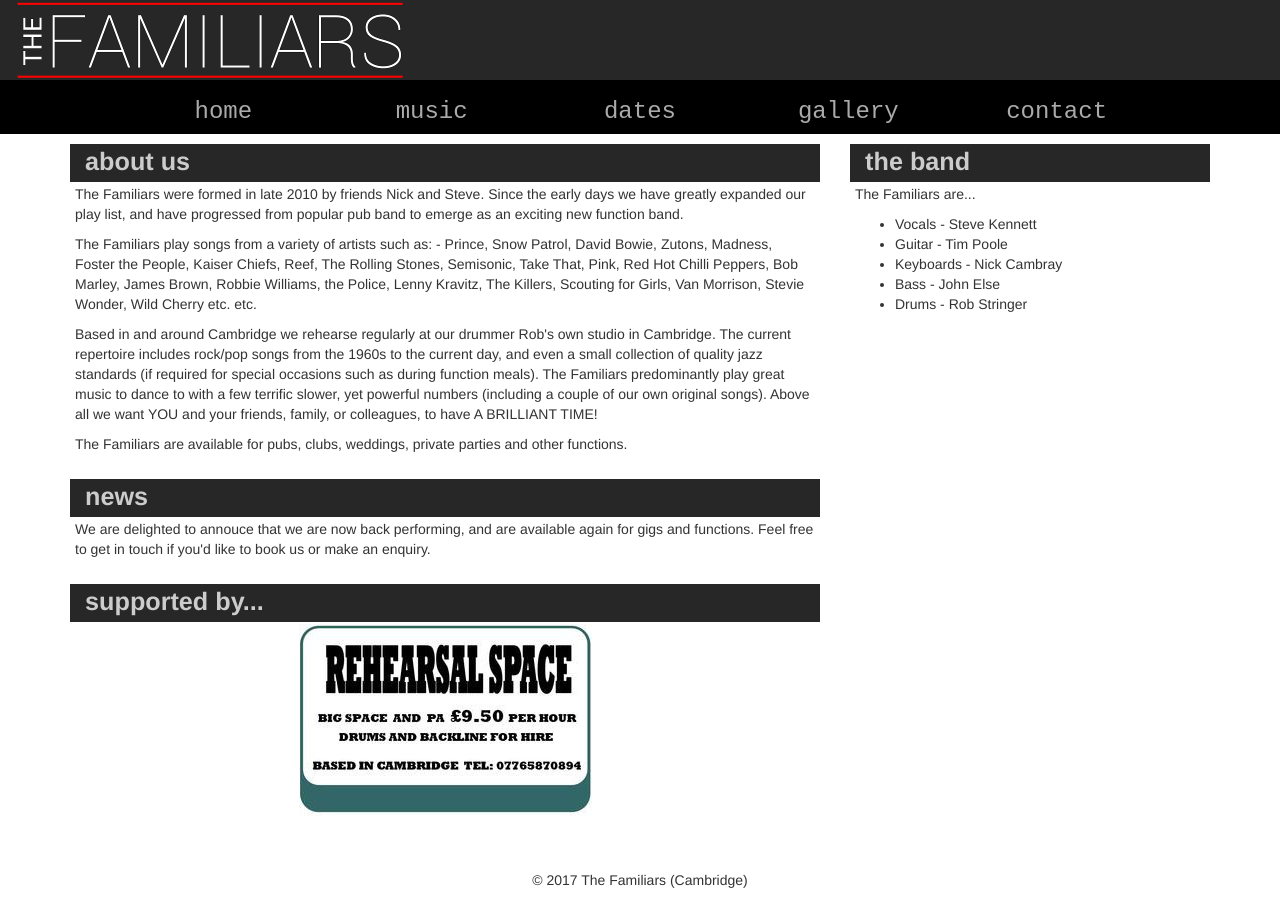
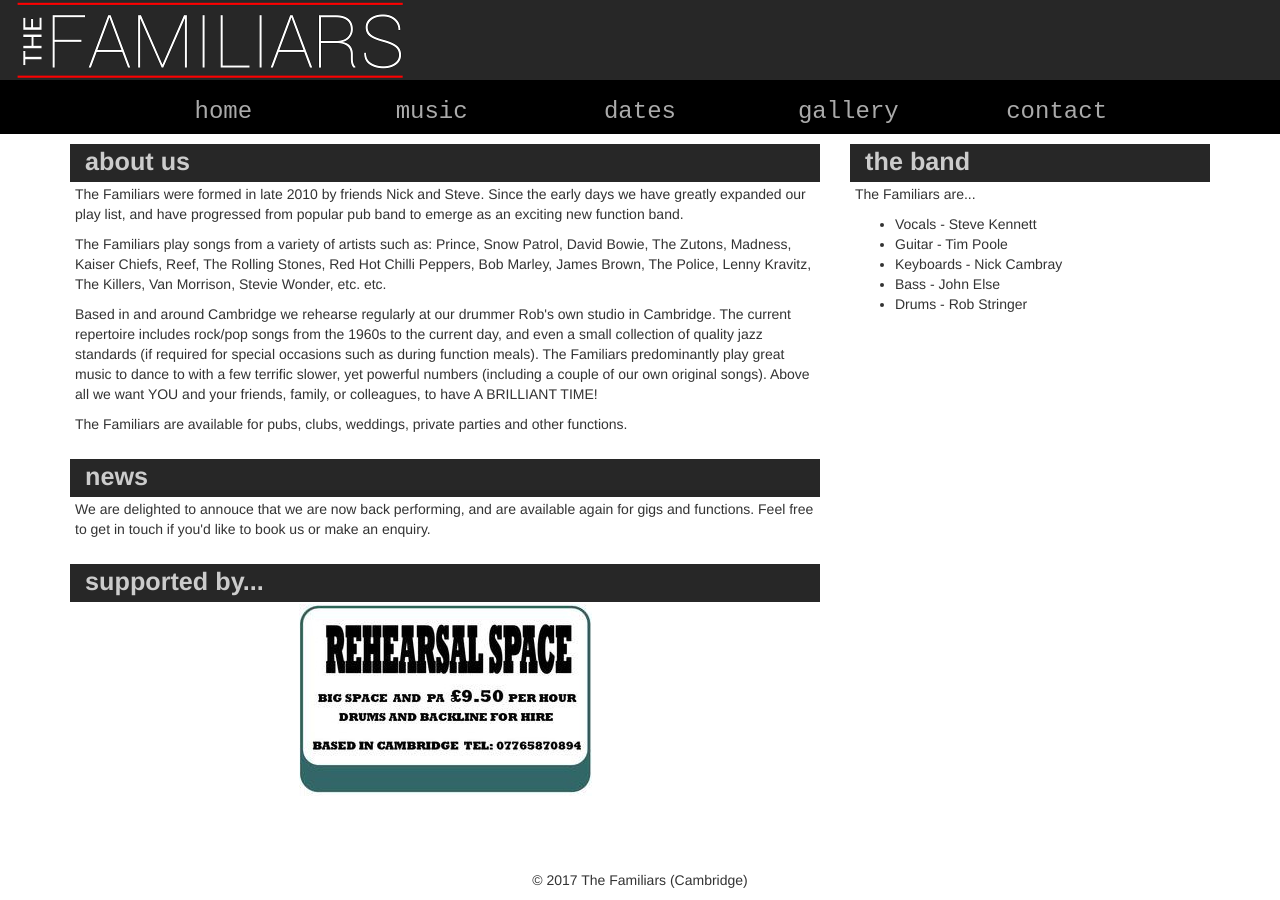
Before and after one commit to familiars-uk/familiars-uk.github.io, a Jekyll site: the page built from index.html, in a window 1280 px wide. Built offline with Jekyll 4.4.1, drawn with Linux system fonts in a browser that asks for light colours.

Commit message:
Tidy list of artists

```diff
--- a/index.html
+++ b/index.html
@@ -15,13 +15,11 @@ css:
                         function band.</p>
 
                         <p>The Familiars play songs from a variety of artists
-                        such as: - Prince, Snow Patrol, David Bowie, Zutons,
-                        Madness, Foster the People, Kaiser Chiefs, Reef,
-                        The Rolling Stones, Semisonic, Take That, Pink,
+                        such as: Prince, Snow Patrol, David Bowie, The Zutons,
+                        Madness, Kaiser Chiefs, Reef, The Rolling Stones,
                         Red Hot Chilli Peppers, Bob Marley, James Brown,
-                        Robbie Williams, the Police, Lenny Kravitz,
-                        The Killers, Scouting for Girls, Van Morrison,
-                        Stevie Wonder, Wild Cherry etc. etc.</p>
+                        The Police, Lenny Kravitz, The Killers, Van Morrison,
+                        Stevie Wonder, etc. etc.</p>
 
                         <p>Based in and around Cambridge we rehearse regularly
                         at our drummer Rob's own studio in Cambridge. The
```
